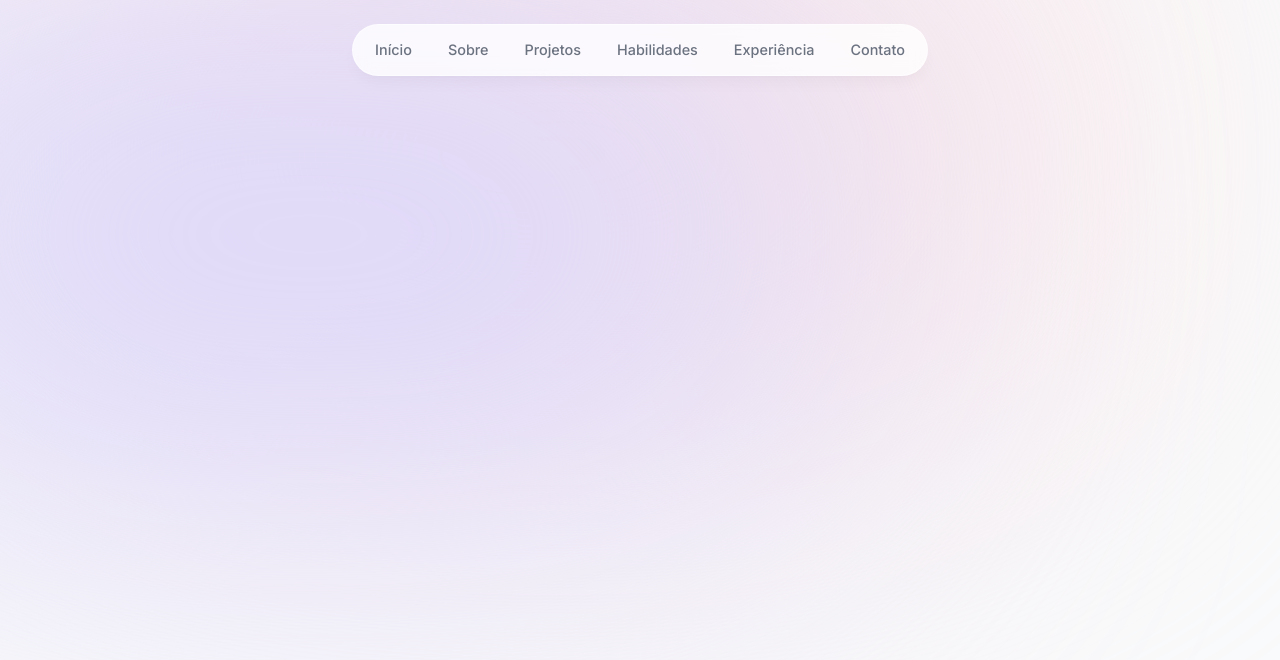
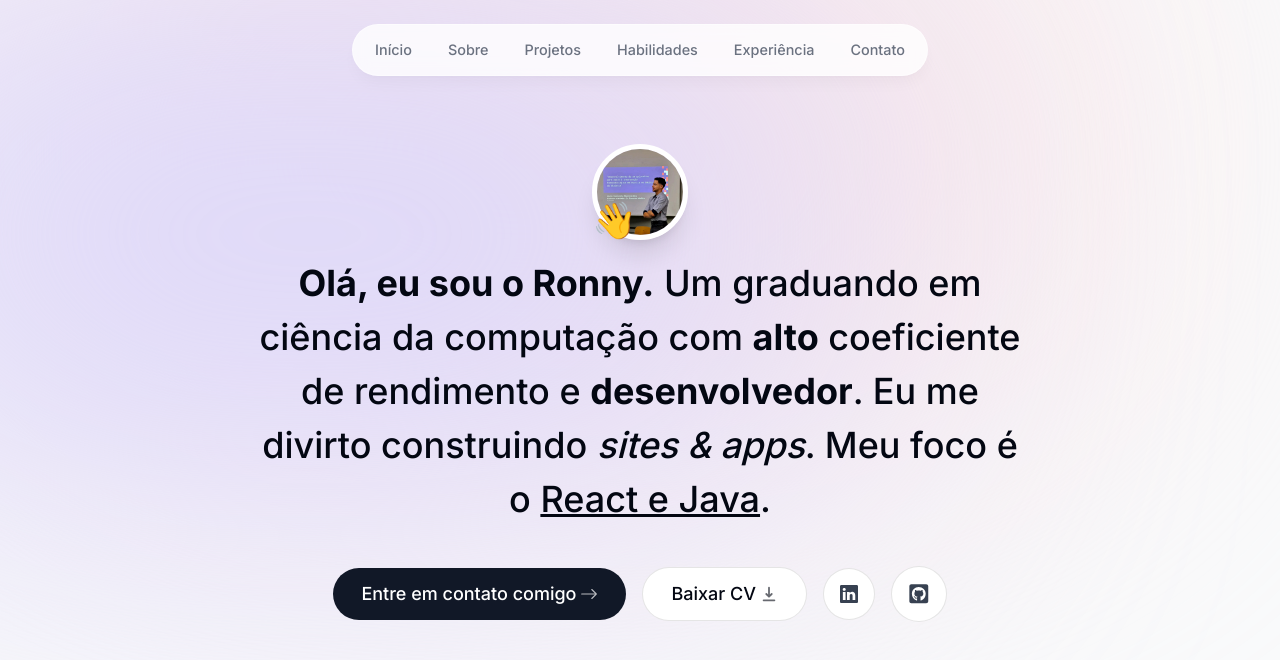
Before and after one commit to ronnylrsd/porfolio, a Next.js app: page / in a window 1280 px wide. Shown: the top 660 px of the page. Built offline with nearby package versions, Linux system fonts and the light colour scheme.

Commit message:
Feat: add intro

```diff
--- a/app/layout.tsx
+++ b/app/layout.tsx
@@ -17,7 +17,7 @@
 }) {
   return (
     <html lang="en">
-      <body className={`${inter.className} h-2000000px bg-gray-50 text-gray-950 relative`}>
+      <body className={`${inter.className} h-[5000px] bg-gray-50 text-gray-950 relative pt-28 sm:pt-36`}>
         <div className="bg-[#fbe2e3] absolute top-[-6rem] -z-10 right-[11rem] h-[31.25rem] w-[31.25rem] rounded-full blur-[10rem] sm:w-[68.75rem]"></div>
         <div className="bg-[#dbd7fb] absolute top-[-1rem] -z-10 left-[-35rem] h-[31.25rem] w-[50rem] rounded-full blur-[10rem] sm:w-[68.75rem] md:left-[-33rem] lg:left-[-28rem] xl:left-[-15rem] 2xl:left-[-5rem]"></div>
         <Header />
--- a/app/page.tsx
+++ b/app/page.tsx
@@ -1,7 +1,11 @@
+import Intro from "@/components/intro";
+
 export default function Home() {
   return (
-    <main className="">
-
+    <main className="flex flex-col items-center
+    px-4
+    ">
+      <Intro />
     </main>
   )
 }
--- /dev/null
+++ b/components/intro.tsx
@@ -0,0 +1,104 @@
+"use client";
+
+import Image from "next/image";
+import React from "react";
+import profileIMG from "@/public/profile-image.png";
+import { motion } from "framer-motion";
+import Link from "next/link";
+import { BsArrowRight, BsLinkedin } from "react-icons/bs";
+import { HiDownload } from "react-icons/hi";
+import { FaGithubSquare } from "react-icons/fa";
+
+export default function Intro() {
+  return (
+    <section className="mb-28 max-w-[50rem] text-center sm:mb-0">
+      <div className="flex items-center justify-center">
+        <div className="relative">
+          <motion.div
+            initial={{ opacity: 0, scale: 0 }}
+            animate={{ opacity: 1, scale: 1 }}
+            transition={{
+              type: "tween",
+              duration: 0.2,
+            }}
+          >
+            <Image
+              src={profileIMG}
+              alt="Foto de Ronny"
+              quality="95"
+              width="192"
+              height="192"
+              priority={true}
+              className="h-24 w-24 rounded-full object-cover border-[0.35rem] border-white shadow-xl"
+            />
+          </motion.div>
+          <motion.span
+            initial={{ opacity: 0, scale: 0 }}
+            animate={{ opacity: 1, scale: 1 }}
+            transition={{
+              type: "spring",
+              stiffness: 125,
+              delay: 0.1,
+              duration: 0.7,
+            }}
+            className="absolute bottom-0 left-0 text-4xl"
+          >
+            👋
+          </motion.span>
+        </div>
+      </div>
+      <motion.p
+        className="mb-10 mt-4 px-4 text-2xl font-medium !leading-[1.5] sm:text-4xl"
+        initial={{ opacity: 0, y: 100 }}
+        animate={{ opacity: 1, y: 0 }}
+      >
+        <span className="font-bold">Olá, eu sou o Ronny.</span> Um graduando em
+        ciência da computação com <span className="font-bold">alto</span>{" "}
+        coeficiente de rendimento e{" "}
+        <span className="font-bold">desenvolvedor</span>. Eu me divirto
+        construindo <span className="italic">sites & apps</span>. Meu foco é o{" "}
+        <span className="underline">React e Java</span>.
+      </motion.p>
+      <motion.div className="flex flex-col sm:flex-row items-center justify-center gap-4 px-4 text-lg font-medium"
+        initial={{ opacity: 0, y: 100 }}
+        animate={{ opacity: 1, y: 0 }}
+        transition={{
+            delay: 0.1,
+        }}
+      >
+        <Link
+          href="#contact"
+          className="group bg-gray-900 text-white px-7 py-3 flex items-center gap-1 rounded-full outline-none focus:scale-110 hover:scale-110 hover:bg-gray-950 active:scale-105 transition"
+
+        >
+          Entre em contato comigo <BsArrowRight className="opacity-70 group-hover:translate-x-2 transition" />
+        </Link>
+        <a
+          className="group bg-white px-7 py-3 flex items-center gap-1
+         rounded-full outline-none focus:scale-110 hover:scale-110
+         active:scale-105 transition cursor-pointer border border-black/10"
+         href="/CV.pdf"
+         download
+        >
+          Baixar CV <HiDownload className="opacity-60 group-hover:translate-y-1 transition" />
+        </a>
+        <a
+          className="bg-white text-gray-700 p-4 flex items-center gap-1
+         rounded-full hover:text-gray-950 focus:scale-[1.15] hover:scale-[1.15]
+         active:scale-105 transition cursor-pointer border border-black/10"
+         href="https://www.linkedin.com/in/ronnylrsd/" target="_blank"
+        >
+          <BsLinkedin />
+        </a>
+        <a
+          className="bg-white text-gray-700 p-4 flex items-center gap-1
+         rounded-full text-[1.35rem] hover:text-gray-950 focus:scale-[1.15] hover:scale-[1.15]
+         active:scale-105 transition cursor-pointer border border-black/10"
+         href="https://github.com/ronnylrsd" target="_blank"
+        >
+          <FaGithubSquare />
+        </a>
+      </motion.div>
+    </section>
+  );
+}
```
Also changed, not shown: public/profile-image.png (added).
